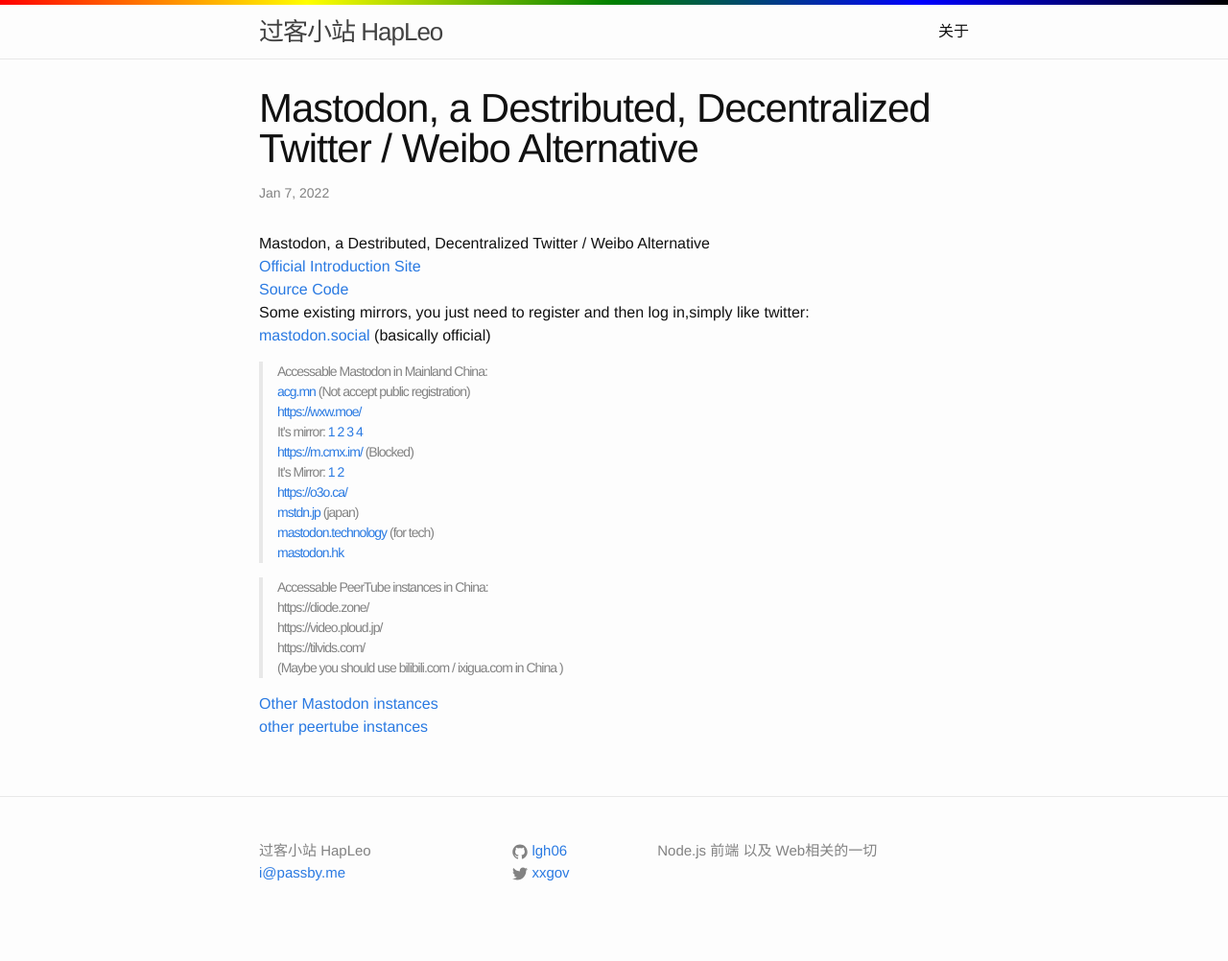
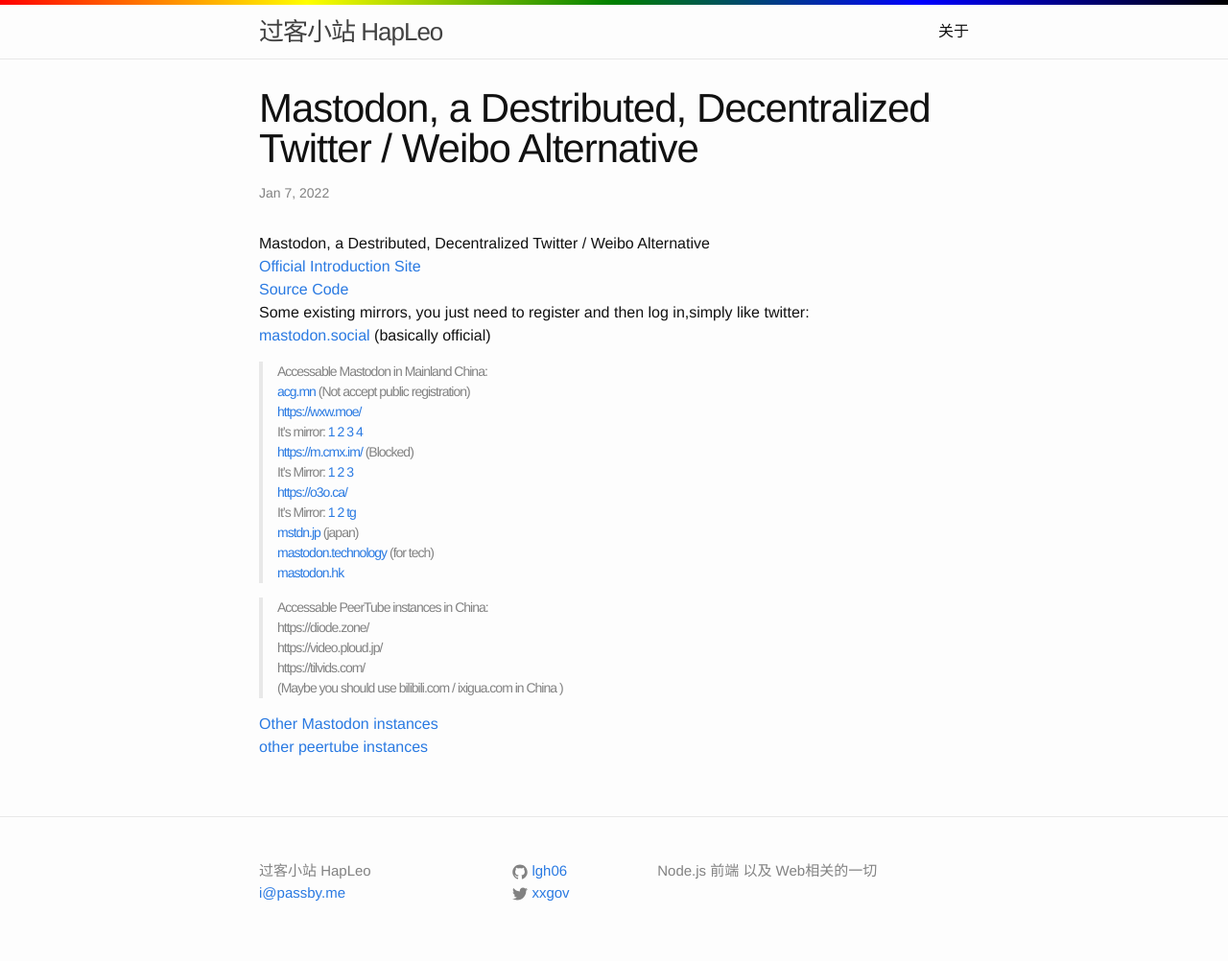
Before and after one commit to lgh06/blog, a Jekyll site: the page built from _posts/2022-01-07-mastodon-twitter-alternative.md, in a window 1280 px wide. Shown: the whole page at 96% size. Built offline with Jekyll 4.4.1, drawn with Linux system fonts in a browser that asks for light colours; before the commit the page ends 981 px from its top, so only the background shows below that.

Commit message:
update link of mastodon

```diff
--- a/_posts/2022-01-07-mastodon-twitter-alternative.md
+++ b/_posts/2022-01-07-mastodon-twitter-alternative.md
@@ -15,8 +15,9 @@
 [https://wxw.moe/](https://wxw.moe/)
 It's mirror: [1](https://www.wxw.moe)  [2](https://hk.wxw.moe)  [3](https://tx.wxw.moe) [4](https://in.wxw.moe/)
 [https://m.cmx.im/](https://m.cmx.im/) (Blocked)
-It’s Mirror:  [1](https://cmx-im.work/)    [2](https://unblockcmx.netlify.app/)
-[https://o3o.ca/](https://o3o.ca/)
+It’s Mirror:  [1](https://cmx-im.work/) [2](https://cmx.pp.ua/)  [3](https://unblockcmx.netlify.app/)
+[https://o3o.ca/](https://cn.o3o.ca/)
+It’s Mirror:  [1](https://cmx-im.work/) [2](http://s3.eu-west-3.amazonaws.com/o3obackup/index.html) [tg](https://t.me/o3omastodon)
 [mstdn.jp](http://mstdn.jp)  (japan)
 [mastodon.technology](https://mastodon.technology)  (for tech)
 [mastodon.hk](http://mastodon.hk)
```
